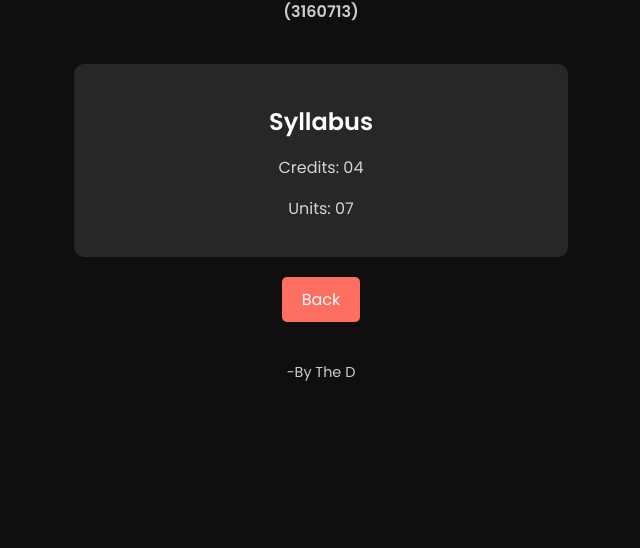
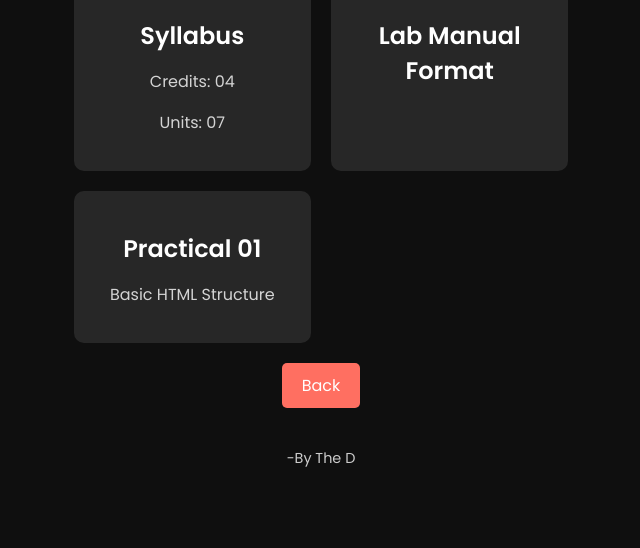
Before and after one commit to jaydaiya1512/sem-6-material, a plain HTML site: page WP.HTML in a window 1280 px wide. Shown: the part 252-800 px from the top of the page, without its empty margins (319-959 px from the left). Drawn offline with Linux system fonts and the light colour scheme.

Commit message:
updated wp.html to access lab format

```diff
--- a/WP.HTML
+++ b/WP.HTML
@@ -19,6 +19,16 @@
                 <p>Credits: 04</p>
                 <p>Units: 07</p>
               </a>
+
+              <a href="https://docs.google.com/gview?url=https://jaydaiya1512.github.io/sem-6-material/WP/FORMAT.docx" target="_blank"class="card">
+                <h2>Lab Manual Format</h2>
+              </a>
+
+              <a href="https://docs.google.com/gview?url=https://jaydaiya1512.github.io/sem-6-material/WP/PRAC-01.docx" target="_blank"class="card">
+                <h2>Practical 01</h2>
+                <p>Basic HTML Structure</p>
+              </a>
+
             </div>
             <button onclick="goBack()" class="back-button">Back</button>
             <script src="script.js"></script>
```
